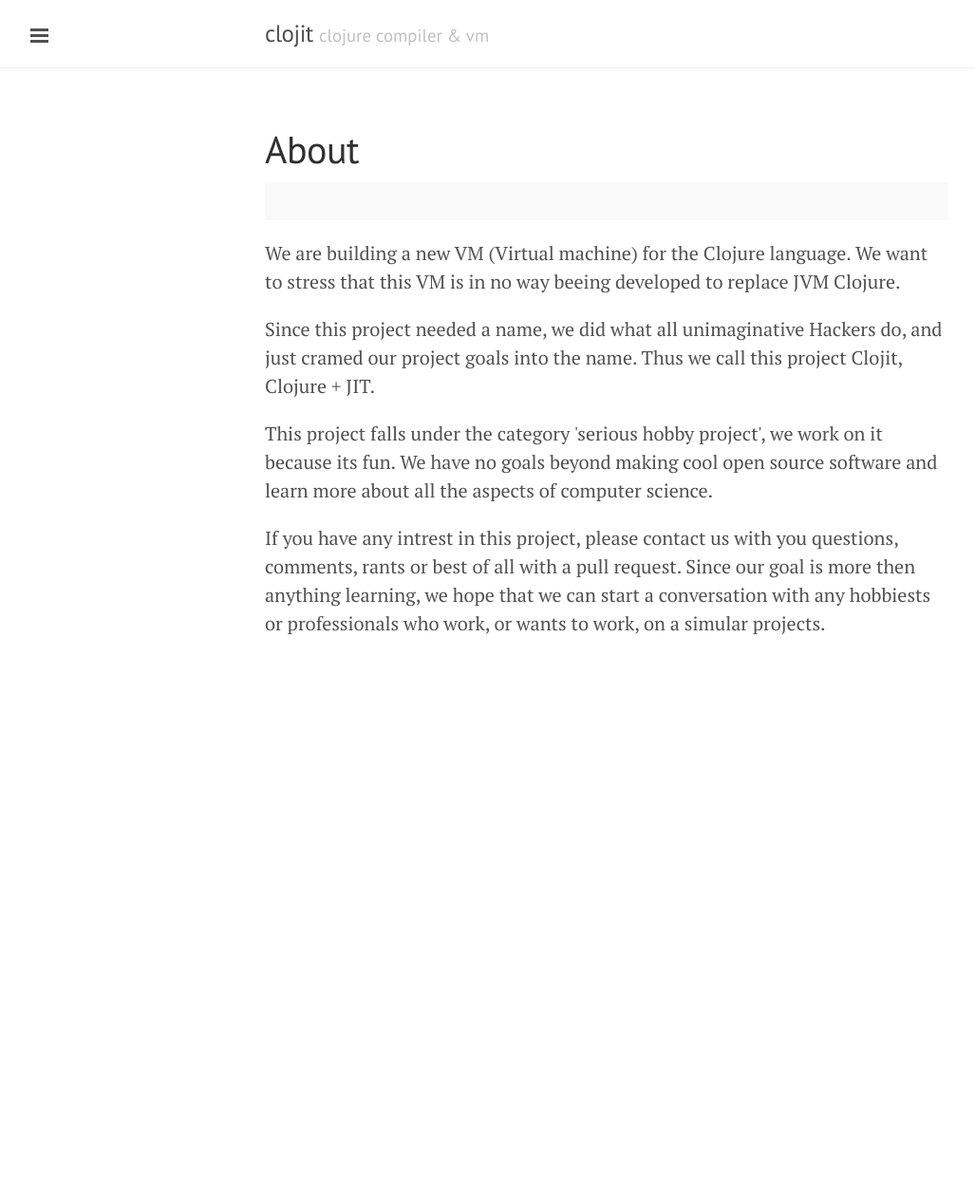
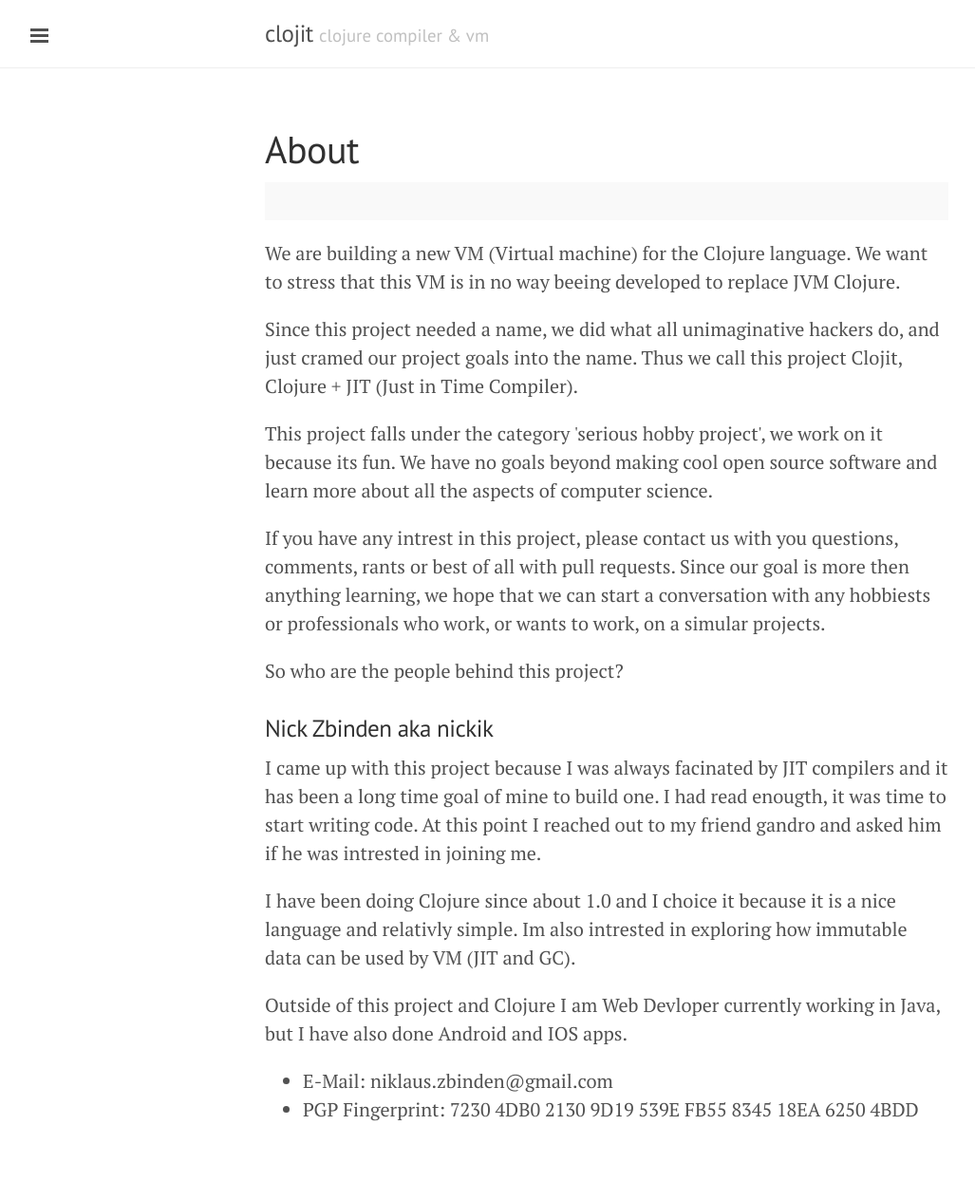
Before and after one commit to clojit/clojit.github.io, a Jekyll site: the page built from about.md, in a window 1280 px wide. Shown: the whole page at 95% size, without its empty margins (1-1028 px from the left). Built offline with Jekyll 4.4.1, drawn with Linux system fonts in a browser that asks for light colours; Markdown is read by kramdown in place of the engine named in the settings; before the commit the page ends 900 px from its top, so only the background shows below that.

Commit message:
change about

```diff
--- a/about.md
+++ b/about.md
@@ -6,18 +6,37 @@ title: About
 <p class="message">
 
 <p>
-We are building a new VM (Virtual machine) for the Clojure language. We want to stress that this VM is in no way beeing developed to replace JVM Clojure.
+  We are building a new VM (Virtual machine) for the Clojure language. We want to stress that this VM is in no way beeing developed to replace JVM Clojure.
 </p>
 
 <p>
-Since this project needed a name, we did what all unimaginative Hackers do, and just cramed our project goals into the name. Thus we call this project Clojit, Clojure + JIT.
+  Since this project needed a name, we did what all unimaginative hackers do, and just cramed our project goals into the name. Thus we call this project Clojit, Clojure + JIT (Just in Time Compiler).
 </p>
 
 <p>
-This project falls under the category 'serious hobby project', we work on it because its fun. We have no goals beyond making cool open source software and learn more about all the aspects of computer science.
+  This project falls under the category 'serious hobby project', we work on it because its fun. We have no goals beyond making cool open source software and learn more about all the aspects of computer science.
 </p>
 <p>
-If you have any intrest in this project, please contact us with you questions, comments, rants or best of all with a pull request. Since our goal is more then anything learning, we hope that we can start a conversation with any hobbiests or professionals who work, or wants to work, on a simular projects.
+  If you have any intrest in this project, please contact us with you questions, comments, rants or best of all with pull requests. Since our goal is more then anything learning, we hope that we can start a conversation with any hobbiests or professionals who work, or wants to work, on a simular projects.
 </p>
 
+
+<p> So who are the people behind this project? </p>
+
+<p>
+  <h3> Nick Zbinden aka nickik </h3>
+
+  <p> I came up with this project because I was always facinated by JIT compilers and it has been a long time goal of mine to build one. I had read enougth, it was time to start writing code. At this point I reached out to my friend gandro and asked him if he was intrested in joining me.  </p>
+
+  <p>
+  I have been doing Clojure since about 1.0 and I choice it because it is a nice language and relativly simple. Im also intrested in exploring how immutable data can be used by VM (JIT and GC). <p>
+
+    <p> Outside of this project and Clojure I am Web Devloper currently working in Java, but I have also done Android and IOS apps. <p>
+
+  <ul>
+    <li> E-Mail: niklaus.zbinden@gmail.com </li>
+    <li> PGP Fingerprint: 7230 4DB0 2130 9D19 539E FB55 8345 18EA 6250 4BDD </li>
+  </ul>
+
+
 </p>
```
